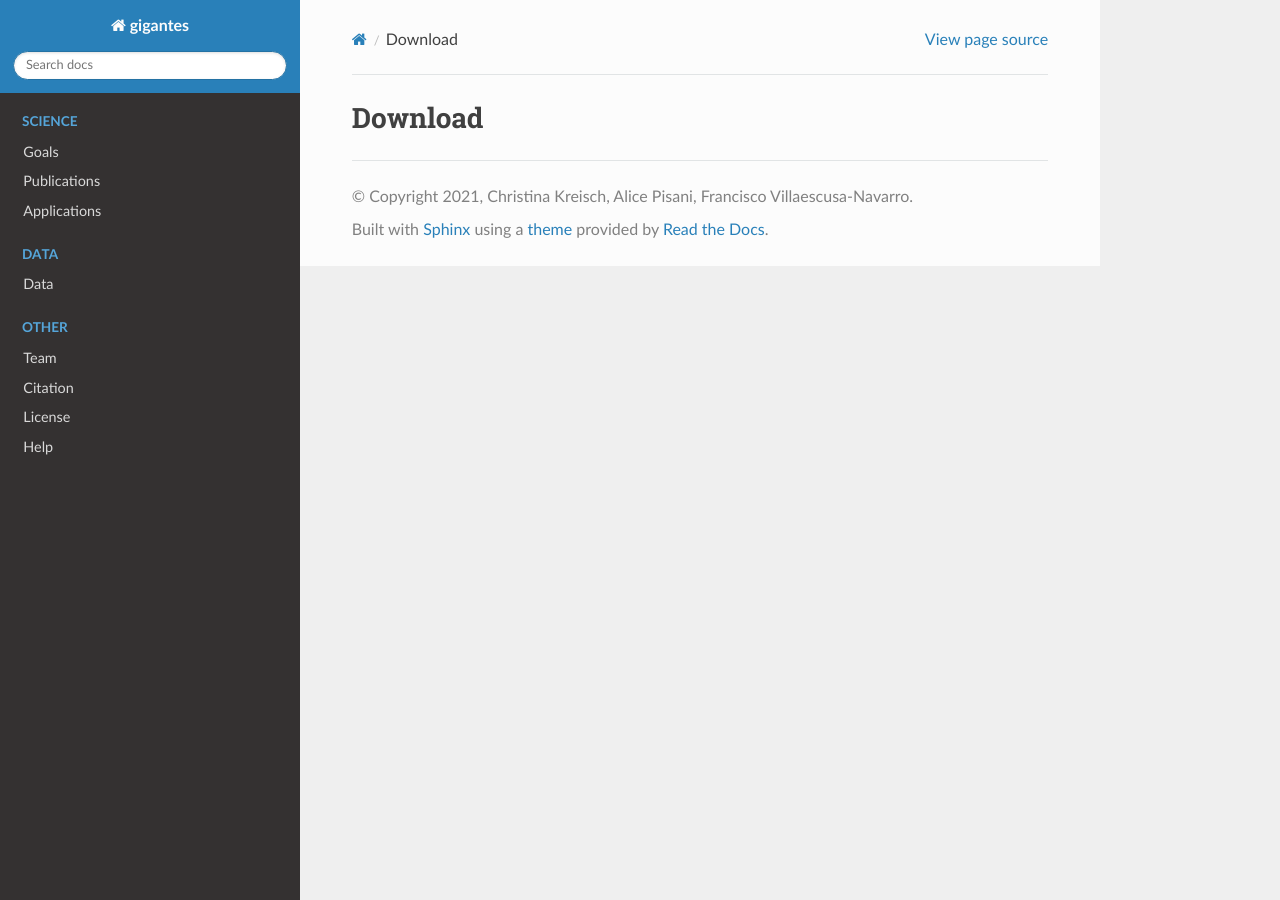
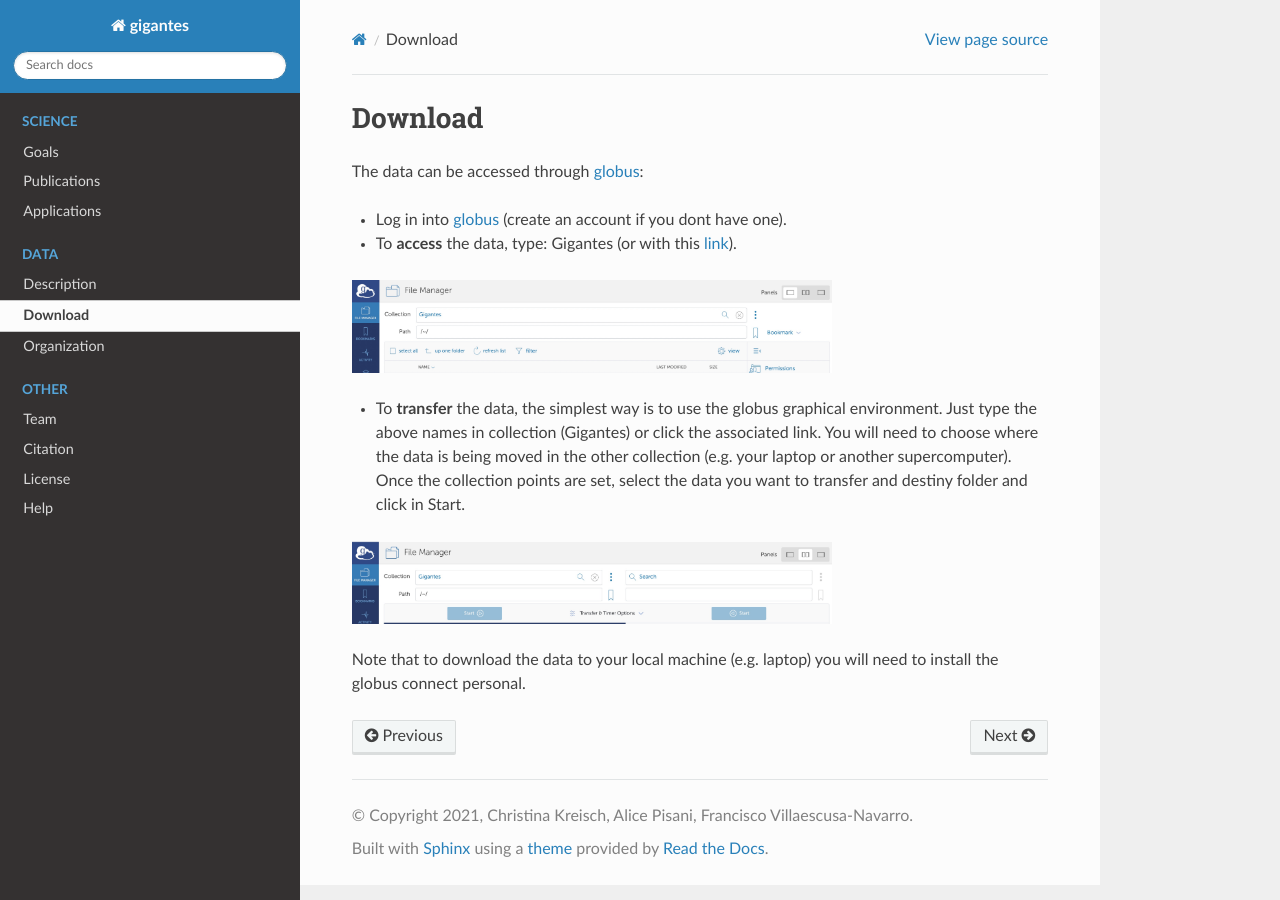
Before and after one commit to ckreisch/GIGANTES, a Sphinx documentation site: the page built from source/Download.rst, in a window 1280 px wide. Built offline with Sphinx 7.4.7 and the Read the Docs theme 2.0.0, drawn with Linux system fonts in a browser that asks for light colours.

Commit message:
update documentation

```diff
--- a/source/Download.rst
+++ b/source/Download.rst
@@ -1,2 +1,17 @@
 Download
 ========
+
+The data can be accessed through `globus <https://www.globus.org/>`__:
+
+- Log in into `globus <https://www.globus.org/>`__ (create an account if you dont have one).
+- To **access** the data, type: Gigantes (or with this `link <https://app.globus.org/>`_).
+
+.. image:: globus2.jpg
+   :width: 69 %
+
+- To **transfer** the data, the simplest way is to use the globus graphical environment. Just type the above names in collection (Gigantes) or click the associated link. You will need to choose where the data is being moved in the other collection (e.g. your laptop or another supercomputer). Once the collection points are set, select the data you want to transfer and destiny folder and click in Start.
+
+.. image:: globus1.jpg
+   :width: 69 %
+
+Note that to download the data to your local machine (e.g. laptop) you will need to install the globus connect personal.
--- a/source/index.rst
+++ b/source/index.rst
@@ -23,7 +23,9 @@
    :maxdepth: 2
    :caption: Data
 
-   Data
+   Description
+   Download
+   Organization
 
 .. toctree::
    :maxdepth: 2
```
Also changed, not shown: source/Description.rst (+10 -0 lines), source/Organization.rst (added, +33 -0 lines).
